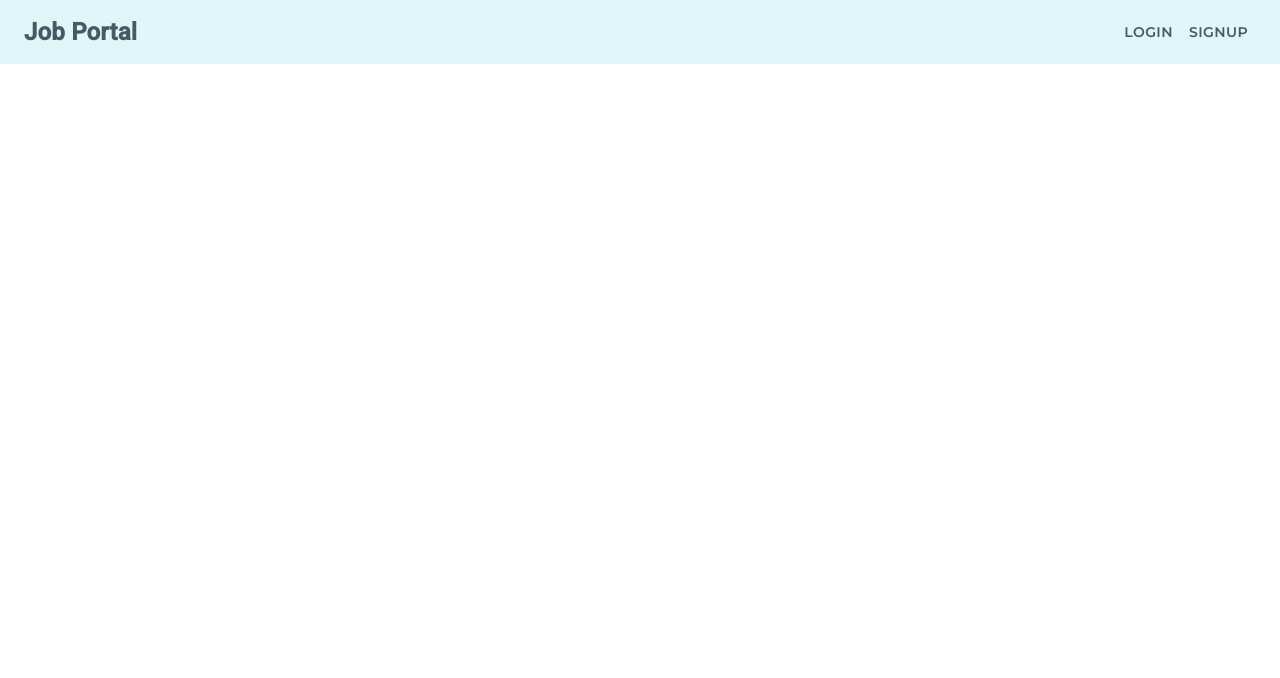
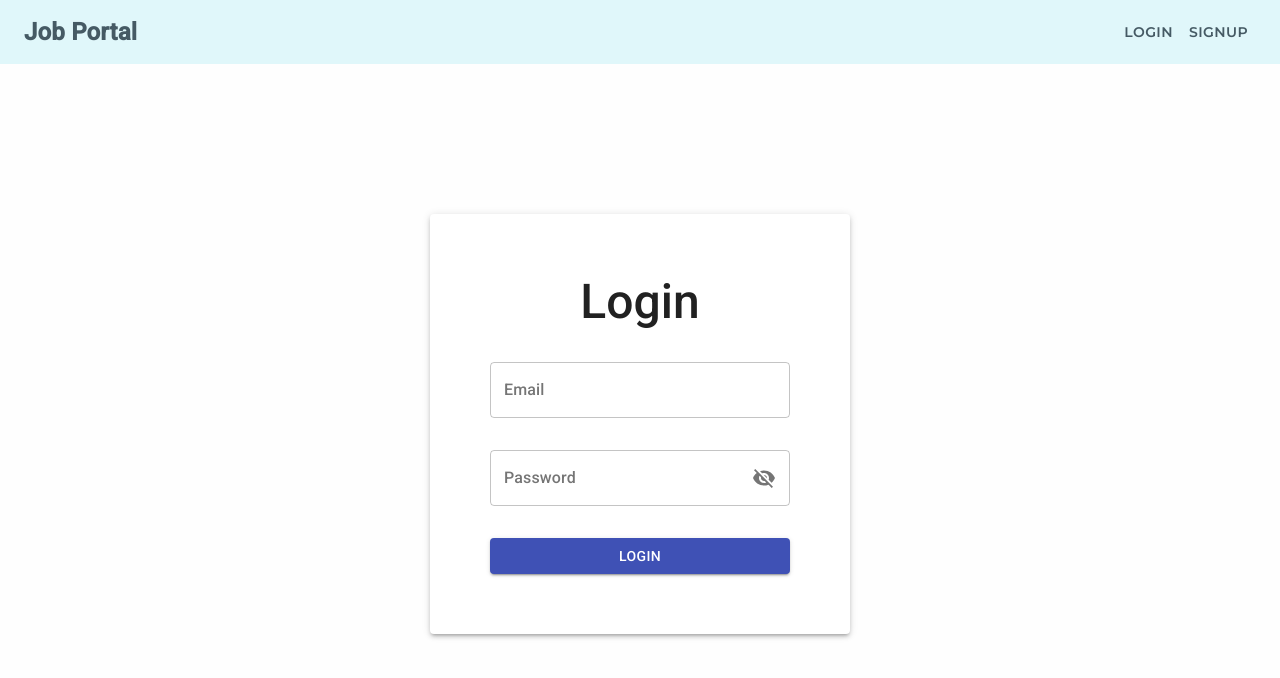
Before and after one commit to HarshilSharaf/Walk-in-System, a React (Create React App) app in the folder frontend/: page /login in a window 1280 px wide. Shown: the top 678 px of the page. Built offline with nearby package versions, Linux system fonts and the light colour scheme; a web font is replaced by a local one.

Commit message:
UI changes

```diff
--- a/frontend/src/App.js
+++ b/frontend/src/App.js
@@ -16,6 +16,7 @@ const useStyles = makeStyles((theme) => ({
     paddingTop: "64px",
     boxSizing: "border-box",
     width: "100%",
+    backgroundColor: "#fefefe",
   },
 }));
 
@@ -40,11 +41,13 @@ function App() {
               <Route exact path="/">
                 <Login />
               </Route>
-
+              <Route exact path="/login">
+                <Login />
+              </Route>
               <Route exact path="/signup">
                 <Signup />
               </Route>
-              </Switch>
+            </Switch>
           </Grid>
         </Grid>
         <MessagePopup
--- a/frontend/src/component/Login.js
+++ b/frontend/src/component/Login.js
@@ -20,6 +20,8 @@ import isAuth from "../lib/isAuth";
 const useStyles = makeStyles((theme) => ({
   body: {
     padding: "60px 60px",
+    margin: "10px 0px",
+    fontFamily: "Roboto",
   },
   inputBox: {
     width: "300px",
--- a/frontend/src/component/Signup.js
+++ b/frontend/src/component/Signup.js
@@ -30,7 +30,6 @@ const useStyles = makeStyles((theme) => ({
     padding: "60px 60px",
     margin: "10px 0px",
     fontFamily: "Roboto",
-    boxShadow: "0px 0px 1px",
   },
   inputBox: {
     width: "600px",
```
Also changed, not shown: 1 other file (tests, documents, lock files or other folders).
